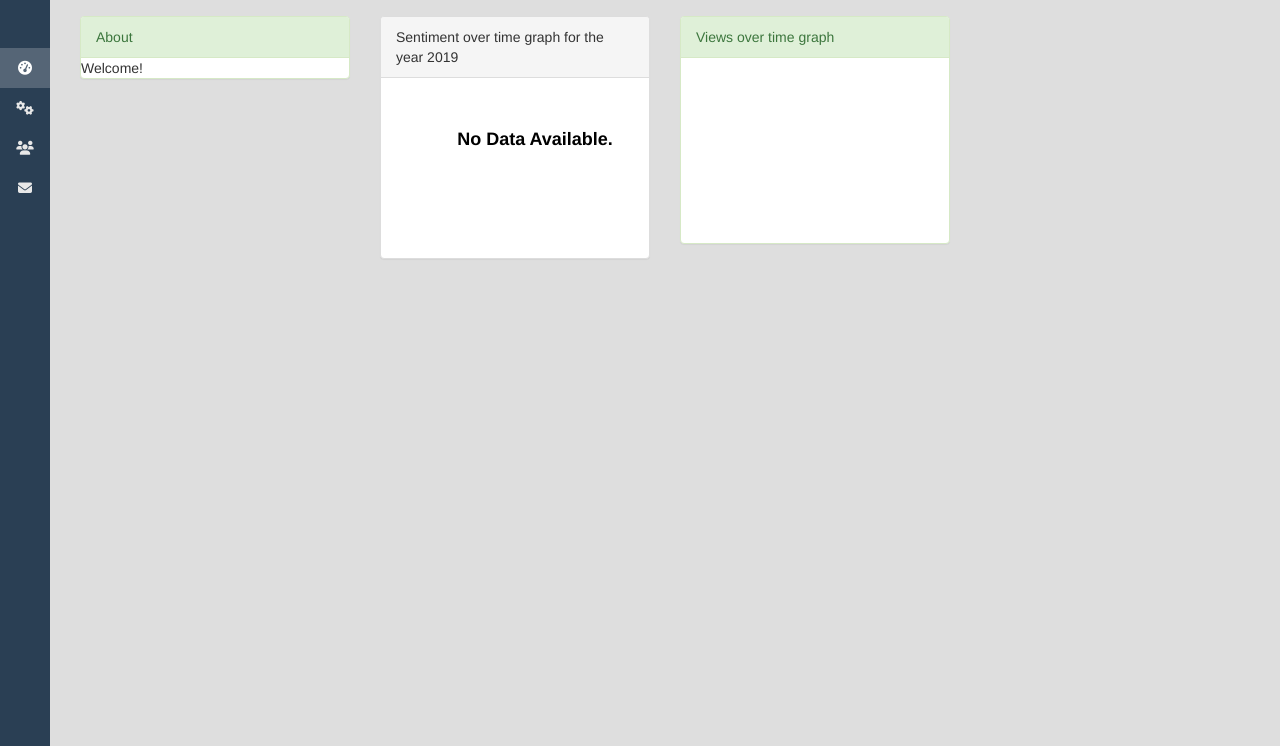
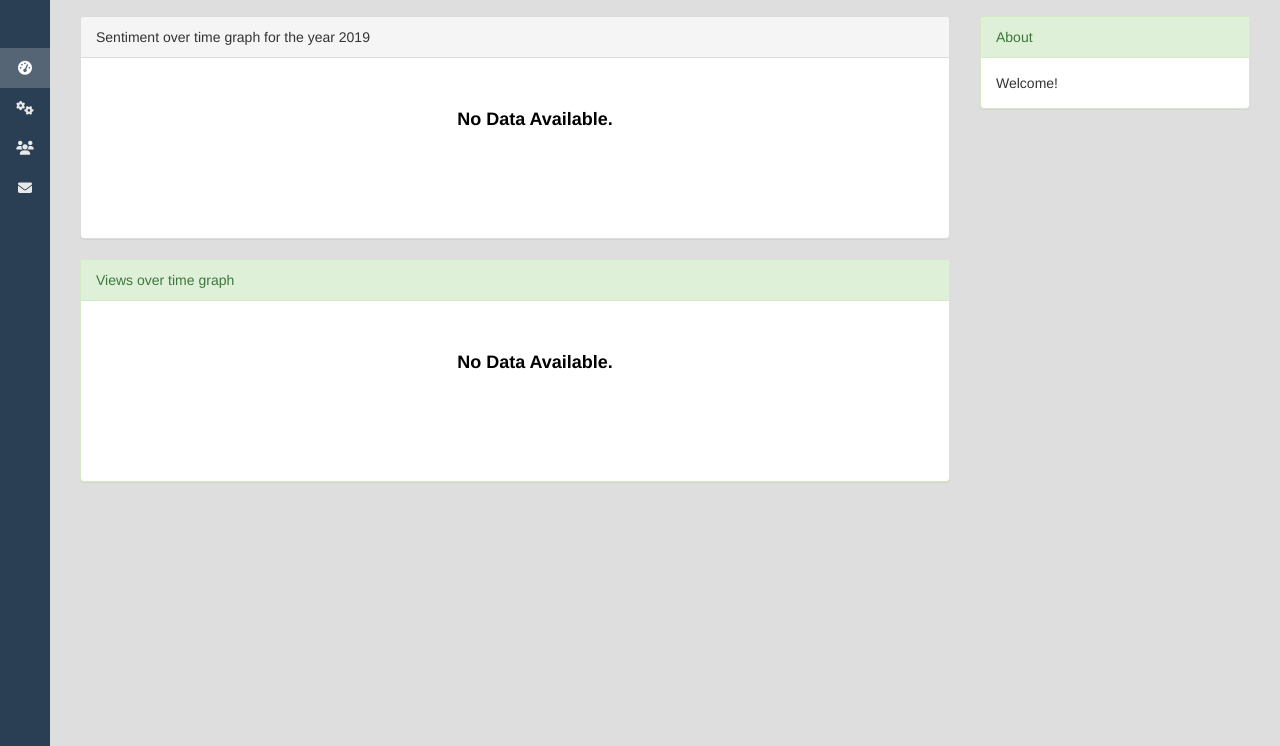
Before and after one commit to arules15/EECS4415Project2019, a plain HTML site: page web/index.html in a window 1280 px wide. Shown: the part 54-800 px from the top of the page. Drawn offline with nearby package versions, Linux system fonts and the light colour scheme; no server answers.

Commit message:
Updated front end layout 2

```diff
--- a/web/index.html
+++ b/web/index.html
@@ -130,16 +130,8 @@
                 <section class="tab-pane active fade in content" id="dashboard">
 
                     <div class="row">
-                        <div class="col-xs-6 col-sm-3">
-                            <div class="panel panel-success">
-                                <div class="panel-heading">
-                                    About
-                                </div>
-                                Welcome!
-                            </div>
-                        </div>
 
-                        <div class="col-xs-6 col-sm-3">
+                        <div class="col-xs-10 col-sm-9">
                             <div class="panel panel-default">
                                 <div class="panel-heading">
                                     <div id="sentimentid"> Sentiment over time graph for the year 2019</div>
@@ -154,13 +146,25 @@
                         <div class="col-xs-6 col-sm-3">
                             <div class="panel panel-success">
                                 <div class="panel-heading">
-                                    <div id="viewsid ">Views over time graph</div>
+                                    About
                                 </div>
-                                <div class="panel-body ">
-                                    <svg id="viewsPlot " />
+                                <div class="panel-body">
+                                    Welcome!
                                 </div>
                             </div>
                         </div>
+
+                        <div class="col-xs-10 col-sm-9">
+                            <div class="panel panel-success">
+                                <div class="panel-heading">
+                                    <div id="viewsid">Views over time graph</div>
+                                </div>
+                                <div class="panel-body">
+                                    <svg id="viewsPlot"/>
+                                </div>
+                            </div>
+                        </div>
+
 
                     </div>
 
```
